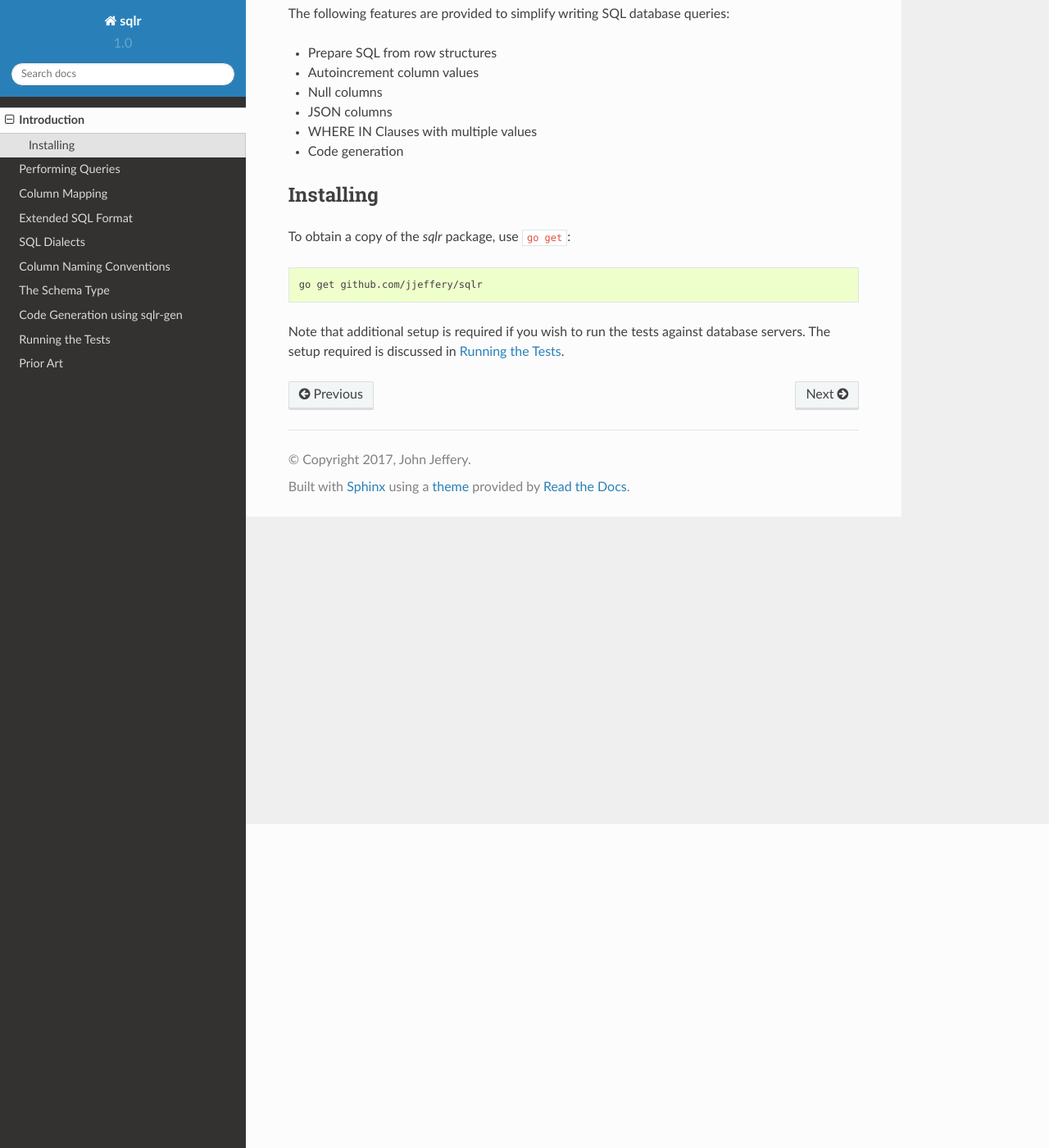
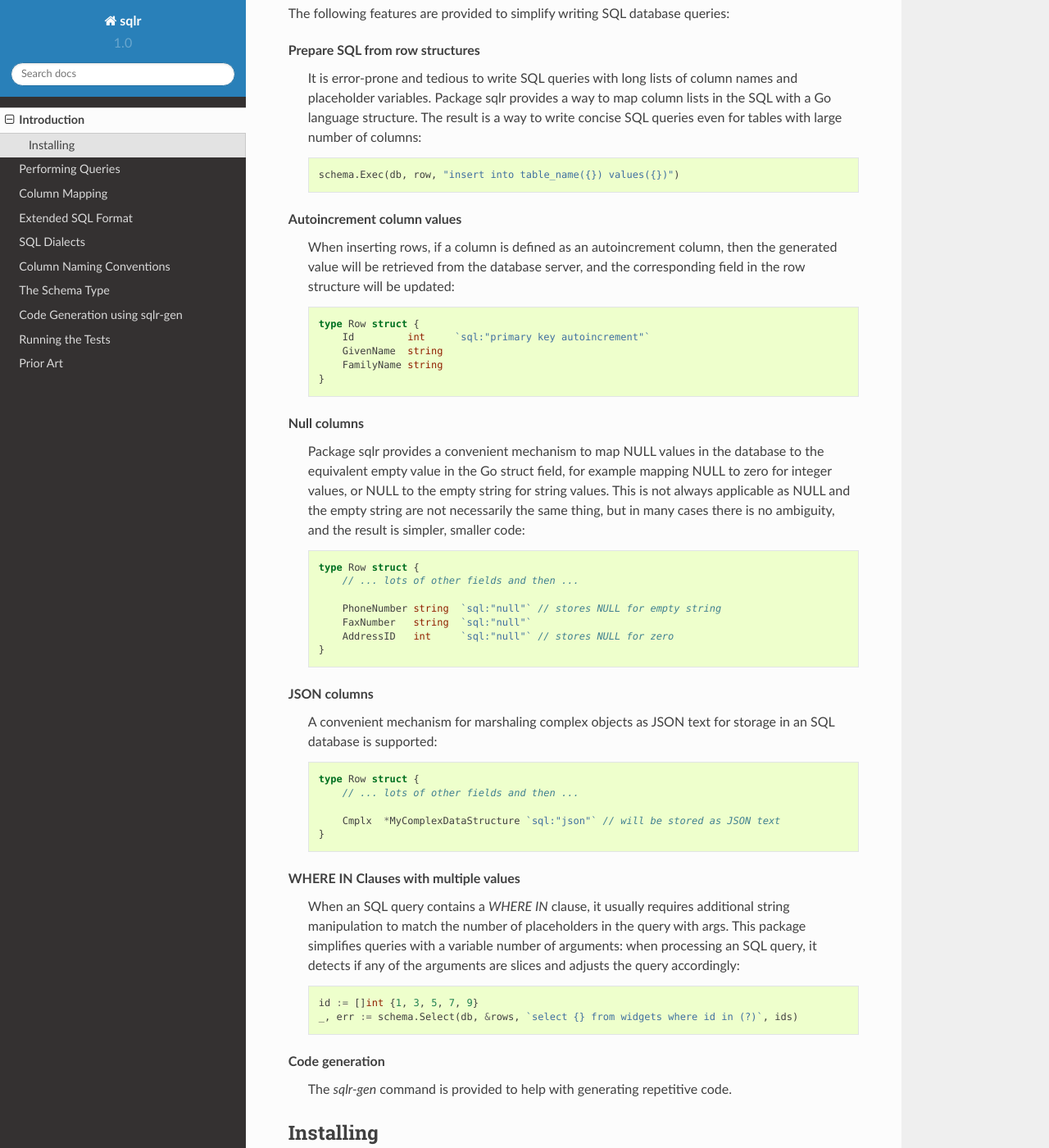
Before and after one commit to jjeffery/sqlr, a Sphinx documentation site: the page built from docs/intro.rst, in a window 1280 px wide and 1400 px high, scrolled down 395 px. Shown: the whole window at 82% size. Built offline with Sphinx 7.4.7 and the Read the Docs theme 2.0.0, drawn with Linux system fonts in a browser that asks for light colours.

Commit message:
Documentation updates.

```diff
--- a/docs/intro.rst
+++ b/docs/intro.rst
@@ -15,12 +15,63 @@ third party package that uses "database/sql".
 
 The following features are provided to simplify writing SQL database queries:
 
-- Prepare SQL from row structures
-- Autoincrement column values
-- Null columns
-- JSON columns
-- WHERE IN Clauses with multiple values
-- Code generation
+Prepare SQL from row structures
+    It is error-prone and tedious to write SQL queries with long lists of column
+    names and placeholder variables. Package sqlr provides a way to map column lists
+    in the SQL with a Go language structure. The result is a way to write concise
+    SQL queries even for tables with large number of columns::
+
+        schema.Exec(db, row, "insert into table_name({}) values({})")
+
+Autoincrement column values
+    When inserting rows, if a column is defined as an autoincrement column, then the
+    generated value will be retrieved from the database server, and the corresponding
+    field in the row structure will be updated::
+
+        type Row struct {
+            Id         int     `sql:"primary key autoincrement"`
+            GivenName  string
+            FamilyName string
+        }
+
+Null columns
+    Package sqlr provides a convenient mechanism to map NULL values in the database to
+    the equivalent empty value in the Go struct field, for example mapping NULL to zero
+    for integer values, or NULL to the empty string for string values. This is not always
+    applicable as NULL and the empty string are not necessarily the same thing, but in many
+    cases there is no ambiguity, and the result is simpler, smaller code::
+
+        type Row struct {
+            // ... lots of other fields and then ...
+
+            PhoneNumber string  `sql:"null"` // stores NULL for empty string
+            FaxNumber   string  `sql:"null"`
+            AddressID   int     `sql:"null"` // stores NULL for zero
+        }
+
+JSON columns
+    A convenient mechanism for marshaling complex objects as JSON text for storage in
+    an SQL database is supported::
+
+        type Row struct {
+            // ... lots of other fields and then ...
+
+            Cmplx  *MyComplexDataStructure `sql:"json"` // will be stored as JSON text
+        }
+
+WHERE IN Clauses with multiple values
+    When an SQL query contains a `WHERE IN` clause, it usually requires additional string
+    manipulation to match the number of placeholders in the query with args.
+    This package simplifies queries with a variable number of arguments: when processing
+    an SQL query, it detects if any of the arguments are slices and adjusts the query
+    accordingly::
+
+        id := []int {1, 3, 5, 7, 9}
+        _, err := schema.Select(db, &rows, `select {} from widgets where id in (?)`, ids)
+
+
+Code generation
+    The `sqlr-gen` command is provided to help with generating repetitive code.
 
 
 Installing
```
Also changed, not shown: docs/index.rst (+6 -6 lines).
